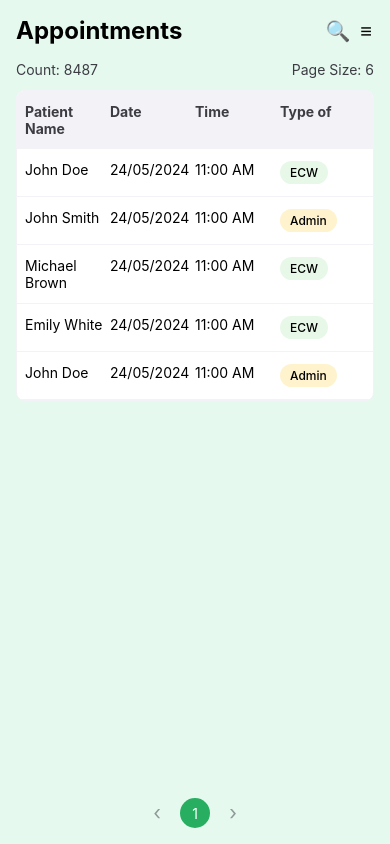
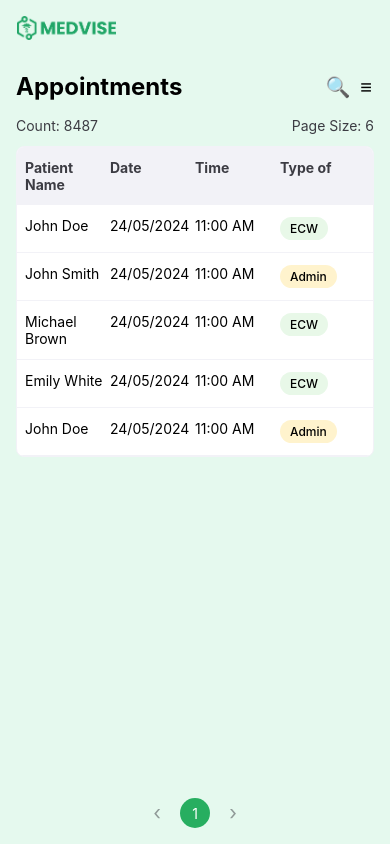
Before and after one commit to shashicode2n4mcoffee/medapp, a React Native app: screen /Appointments in a window 390 px wide. Built offline with nearby package versions, Linux system fonts and the light colour scheme.

Commit message:
Added the header componnent

```diff
--- /dev/null
+++ b/src/components/Header.tsx
@@ -0,0 +1,39 @@
+import React from 'react';
+import { View, Image, StyleSheet, StatusBar, Platform } from 'react-native';
+import { SafeAreaView } from 'react-native-safe-area-context';
+import { Colors } from '../theme/Colors';
+
+const Header = () => {
+  return (
+    <SafeAreaView style={styles.safeArea} edges={['top']}>
+      <StatusBar barStyle="dark-content" backgroundColor={Colors.backgroundLight} />
+      <View style={styles.container}>
+        <Image
+          source={require('../assets/logo.png')}
+          style={styles.logo}
+          resizeMode="contain"
+        />
+      </View>
+    </SafeAreaView>
+  );
+};
+
+const styles = StyleSheet.create({
+  safeArea: {
+    backgroundColor: Colors.backgroundLight,
+  },
+  container: {
+    height: 56,
+    backgroundColor: Colors.backgroundLight,
+    flexDirection: 'row',
+    alignItems: 'center',
+    paddingHorizontal: 16,
+    justifyContent: 'flex-start'
+  },
+  logo: {
+    width: 100,
+    height: 24,
+  }
+});
+
+export default Header;
--- a/src/navigation/AppNavigator.tsx
+++ b/src/navigation/AppNavigator.tsx
@@ -6,6 +6,7 @@ import HomeScreen from '../screens/HomeScreen';
 import ForgotPasswordScreen from '../screens/ForgotPasswordScreen';
 import TranscribeScreen from '../screens/TranscribeScreen';
 import AppointmentScreen from '../screens/AppointmentScreen';
+import Header from '../components/Header';
 
 export type RootStackParamList = {
   Login: undefined;
@@ -20,12 +21,32 @@ const Stack = createNativeStackNavigator<RootStackParamList>();
 const AppNavigator = () => {
   return (
     <NavigationContainer>
-      <Stack.Navigator initialRouteName="Login" screenOptions={{ headerShown: false }}>
-        <Stack.Screen name="Login" component={LoginScreen} />
-        <Stack.Screen name="Home" component={HomeScreen} />
-        <Stack.Screen name="ForgotPassword" component={ForgotPasswordScreen} />
-        <Stack.Screen name="Transcribe" component={TranscribeScreen} />
-        <Stack.Screen name="Appointments" component={AppointmentScreen} />
+      <Stack.Navigator initialRouteName="Login">
+        <Stack.Screen
+          name="Login"
+          component={LoginScreen}
+          options={{ headerShown: false }}
+        />
+        <Stack.Screen
+          name="ForgotPassword"
+          component={ForgotPasswordScreen}
+          options={{ headerShown: false }}
+        />
+        <Stack.Screen
+          name="Home"
+          component={HomeScreen}
+          options={{ header: () => <Header /> }}
+        />
+        <Stack.Screen
+          name="Transcribe"
+          component={TranscribeScreen}
+          options={{ header: () => <Header /> }}
+        />
+        <Stack.Screen
+          name="Appointments"
+          component={AppointmentScreen}
+          options={{ header: () => <Header /> }}
+        />
       </Stack.Navigator>
     </NavigationContainer>
   );
--- a/src/screens/AppointmentScreen.tsx
+++ b/src/screens/AppointmentScreen.tsx
@@ -100,7 +100,7 @@ const AppointmentScreen = ({ navigation }: AppointmentScreenProps) => {
   return (
     <SafeAreaView
       style={[styles.container, { backgroundColor: isDarkMode ? Colors.dark : Colors.light }]}
-      edges={['top', 'left', 'right']}
+      edges={['bottom', 'left', 'right']}
     >
       <View style={styles.header}>
         <Text style={styles.headerTitle}>Appointments</Text>
--- a/src/screens/HomeScreen.tsx
+++ b/src/screens/HomeScreen.tsx
@@ -32,7 +32,7 @@ const HomeScreen = ({ navigation }: HomeScreenProps) => {
         styles.container,
         { backgroundColor: isDarkMode ? Colors.dark : Colors.light }
       ]}
-      edges={['top', 'left', 'right']}
+      edges={['bottom', 'left', 'right']}
     >
       <View style={styles.content}>
         <Text style={[
--- a/src/screens/TranscribeScreen.tsx
+++ b/src/screens/TranscribeScreen.tsx
@@ -37,7 +37,7 @@ const TranscribeScreen = ({ navigation }: TranscribeScreenProps) => {
         styles.container,
         { backgroundColor: isDarkMode ? Colors.dark : Colors.light }
       ]}
-      edges={['top', 'left', 'right']}
+      edges={['bottom', 'left', 'right']}
     >
       <KeyboardAvoidingView
         behavior={Platform.OS === 'ios' ? 'padding' : 'height'}
```
